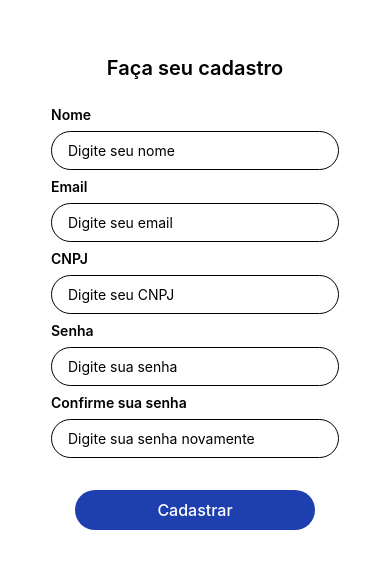
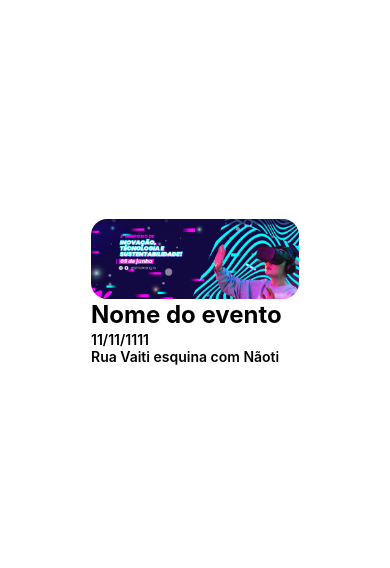
Before and after one commit to Cabreira97/Connect-Tech, a React Native app in the folder app/: screen / in a window 390 px wide. Shown: the part 130-698 px from the top of the page. Built offline with nearby package versions, Linux system fonts and the light colour scheme.

Commit message:
feat: Event Item component

```diff
--- a/app/App.tsx
+++ b/app/App.tsx
@@ -4,11 +4,12 @@ import LoginPage from "./src/screens/Login";
 import CreateTypeSelector from "./src/screens/CreateTypeSelector";
 import RegisterClient from "./src/screens/RegisterClient";
 import RegisterOrganization from "./src/screens/RegisterOrganization";
+import EventItem from "./src/components/EventItem";
 
 export default function App() {
   return (
     <View className="flex-1 items-center justify-center bg-slate-200">
-      <RegisterOrganization />
+      <EventItem />
     </View>
   );
 }
--- /dev/null
+++ b/app/src/components/EventItem.tsx
@@ -0,0 +1,40 @@
+import { Image, Text, View, TouchableOpacity } from "react-native";
+
+const EventItem = () => {
+  return (
+    <TouchableOpacity className="min-w-[208px] max-w-[208px] lg:min-w-[384px] lg:max-w-[384px] cursor-pointer">
+      <View className="py-0">
+        <View className="w-full h-20 lg:h-[9rem] relative rounded-2xl overflow-hidden">
+          <Image
+            source={require("../../assets/image.png")}
+            style={{
+              width: "100%",
+              height: "100%",
+              resizeMode: "cover",
+            }}
+          />
+        </View>
+        <Text
+          className="font-bold text-2xl overflow-hidden text-ellipsis"
+          numberOfLines={1}
+        >
+          Nome do evento
+        </Text>
+        <Text
+          className="font-semibold overflow-hidden text-ellipsis"
+          numberOfLines={1}
+        >
+          11/11/1111
+        </Text>
+        <Text
+          className="font-semibold overflow-hidden text-ellipsis"
+          numberOfLines={1}
+        >
+           Rua Vaiti esquina com Nãoti
+        </Text>
+      </View>
+    </TouchableOpacity>
+  );
+};
+
+export default EventItem;
```
Also changed, not shown: app/assets/image.png (added).
